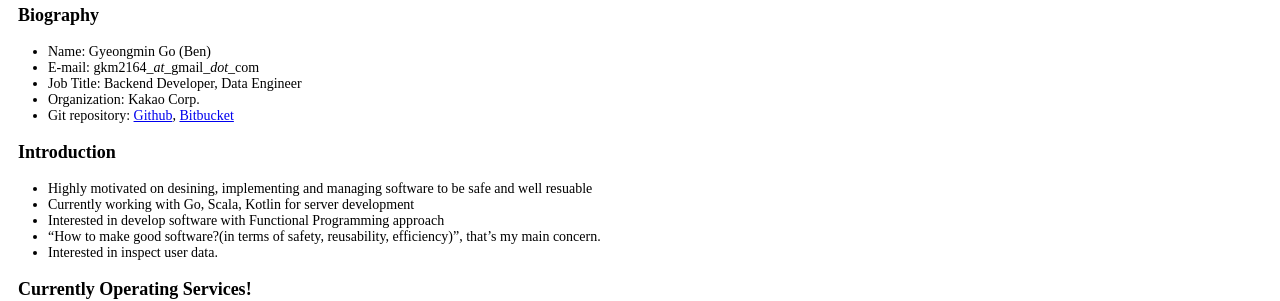
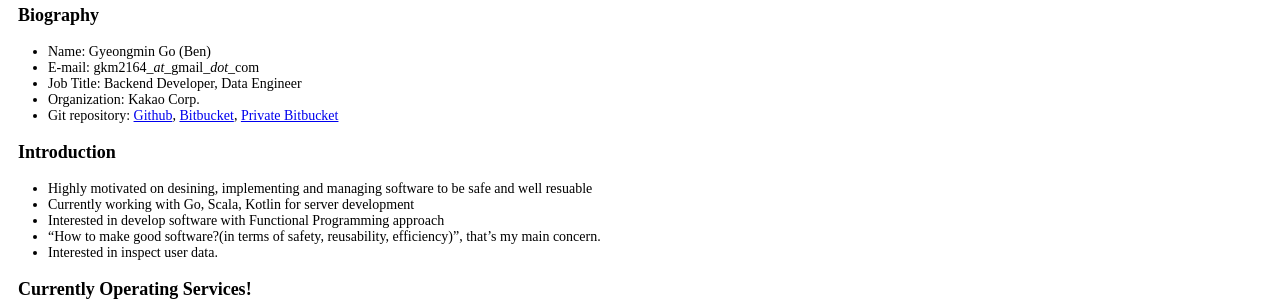
Before and after one commit to gkm2164/gkm2164.github.io, a Jekyll site: the page built from index.md, in a window 1280 px wide and 900 px high. Shown: the part 138-439 px from the top of the window. Built offline with Jekyll 4.4.1, drawn with Linux system fonts in a browser that asks for light colours; our own code applies the rules of GitHub Pages for plain Markdown files.

Commit message:
Update index.md

```diff
--- a/index.md
+++ b/index.md
@@ -12,7 +12,7 @@ layout: default
 * E-mail: gkm2164\__at_\_gmail\__dot_\_com
 * Job Title: Backend Developer, Data Engineer
 * Organization: Kakao Corp.
-* Git repository: [Github](https://github.com/gkm2164), [Bitbucket](https://bitbucket.org/gkm2164)
+* Git repository: [Github](https://github.com/gkm2164), [Bitbucket](https://bitbucket.org/gkm2164), [Private Bitbucket](https://vcs.gyeongmin.co)
 
 ### Introduction
 * Highly motivated on desining, implementing and managing software to be safe and well resuable
```
